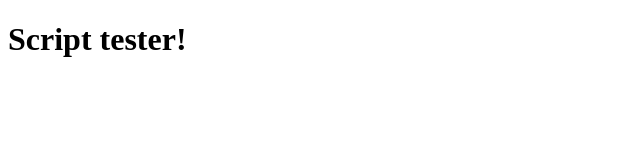
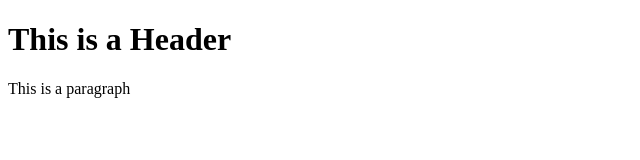
Before and after one commit to lim-alamil/git-practice, a plain HTML site: page index.html in a window 1280 px wide. Shown: the whole page, without its empty margins (0-640 px from the left). Drawn offline with Linux system fonts and the light colour scheme.

Commit message:
Added a paragraph in index.html file.

```diff
--- a/index.html
+++ b/index.html
@@ -1,7 +1,8 @@
 <!DOCTYPE html>
 <html>
-<body>
-    <h1>Script tester!</h1>
-    <script type="text/javascript" src="script.js"></script>
-</body>
+    <head></head>
+    <body>
+        <h1>This is a Header</h1>
+        <p>This is a paragraph</p>
+    </body>
 </html>
```
